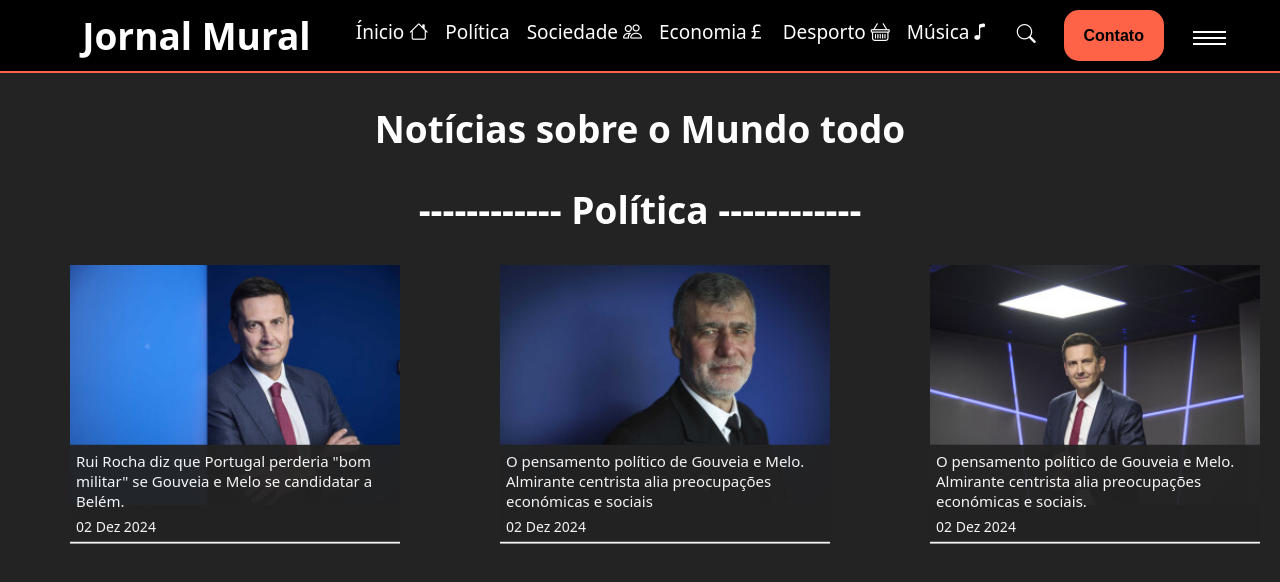
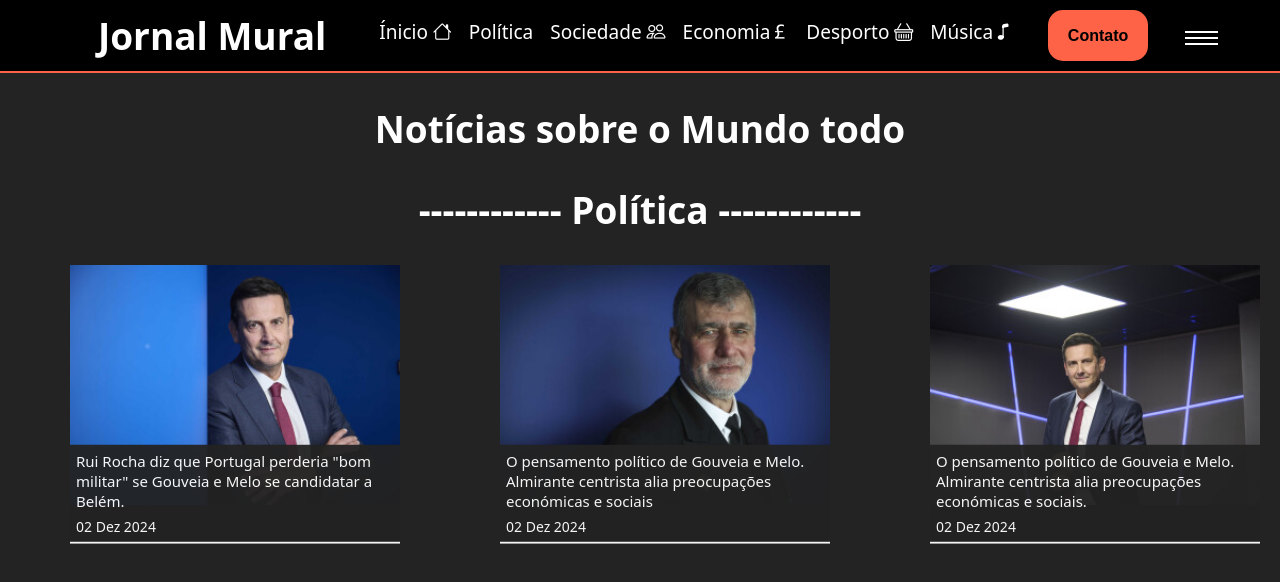
Before and after one commit to AdrianoRamosadr/Jornal-Mural-Adr, a plain HTML site: page index.html in a window 1280 px wide. Shown: the top 582 px of the page. Drawn offline with nearby package versions, Linux system fonts and the light colour scheme.

Commit message:
Removi o icone de pesquisar
Ainda em manutenção

```diff
--- a/index.html
+++ b/index.html
@@ -43,9 +43,9 @@
           </nav>
 
       </div>
-        <div id="search">
+        <!-- <div id="search">
       <i class="bi bi-search"></i>
-        </div>
+        </div> -->
         <button id="contato">Contato</button>
 
         <button onclick="animar()" class="btn-menu" id="btn-menu">
--- a/style.css
+++ b/style.css
@@ -126,7 +126,7 @@ ul li a:hover{
     text-decoration: underline;
 }
 
-#search{
+/* #search{
     line-height: 2.6;
 }
 
@@ -140,7 +140,7 @@ ul li a:hover{
     font-size: 19px;
     font-weight: 800;
     cursor: pointer;
-}
+} */
 
 #contato{
     width: 100px;
```
